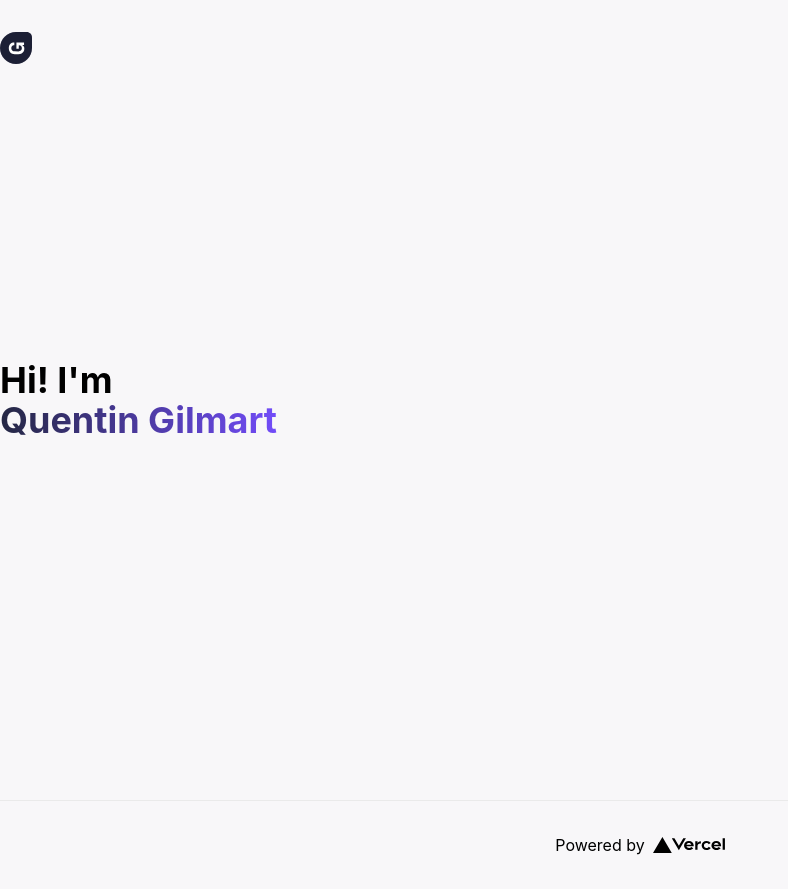
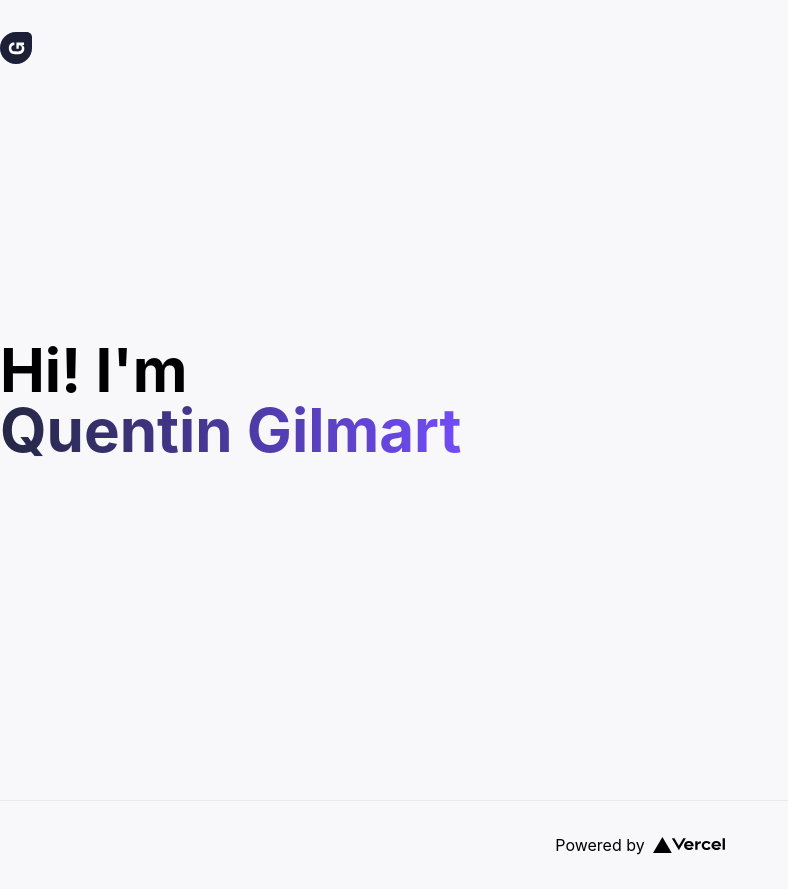
Before and after one commit to One-Q/portfolio-next, a Next.js app: page / in a window 1280 px wide. Shown: the whole page, without its empty margins (0-788 px from the left). Built offline with nearby package versions, Linux system fonts and the light colour scheme.

Commit message:
style(): Font-size

```diff
--- a/pages/index.js
+++ b/pages/index.js
@@ -19,7 +19,7 @@ export default function Home() {
         </header>
         <div className="container mx-auto flex items-center flex-1 pb-24">
           <div className="flex justify-between">
-            <div className="text-3xl sm:text-4xl font-bold">
+            <div className="text-4xl sm:text-6xl font-bold">
               <h1 className="overflow-hidden relative">
                 <motion.span
                   className="absolute"
```
